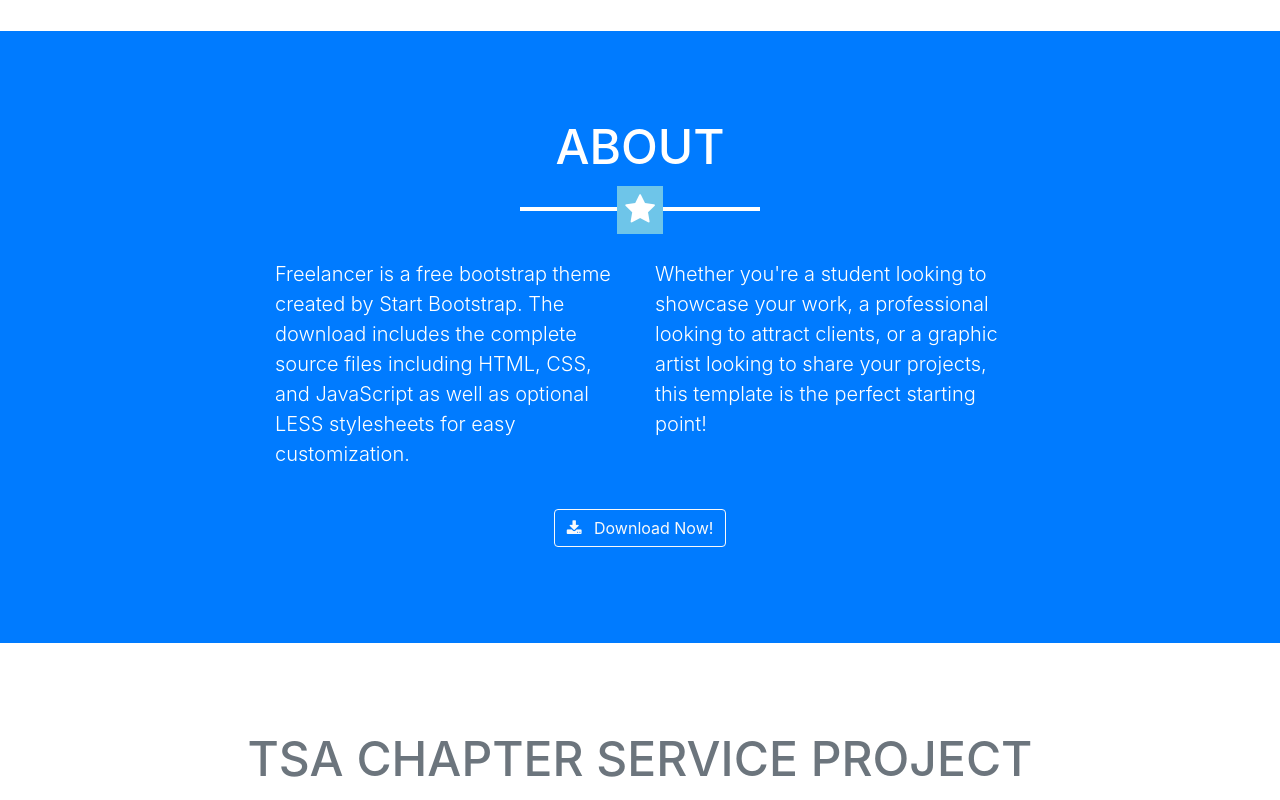
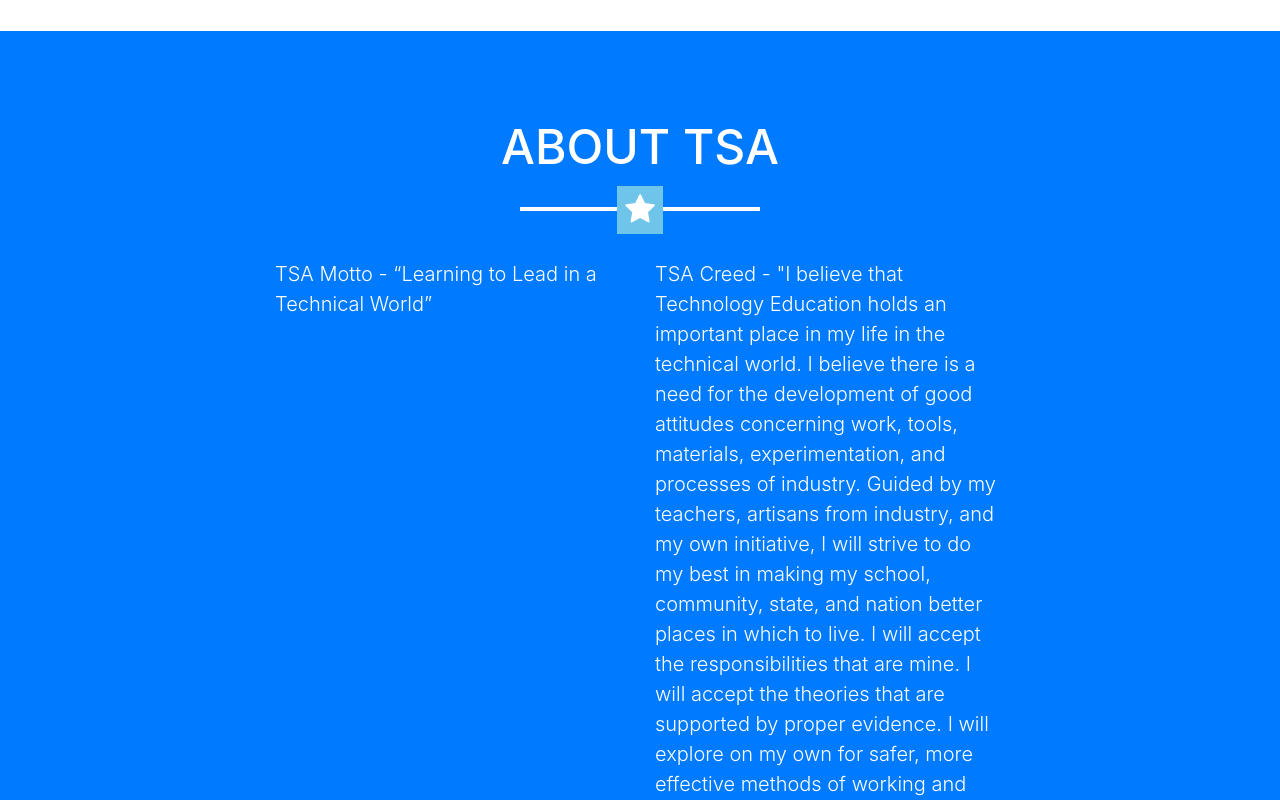
Before and after one commit to KRagula/TSAWebmaster, a website with bundled scripts: page index-tsa.html in a window 1280 px wide. Shown: the part 1720-2520 px from the top of the page. Built offline with nearby package versions, Linux system fonts and the light colour scheme.

Commit message:
Update index-tsa.html

```diff
--- a/index-tsa.html
+++ b/index-tsa.html
@@ -137,14 +137,14 @@
     <!-- About Section -->
     <section class="bg-primary text-white mb-0" id="about">
       <div class="container">
-        <h2 class="text-center text-uppercase text-white">About</h2>
+        <h2 class="text-center text-uppercase text-white">About TSA</h2>
         <hr class="star-light mb-5">
         <div class="row">
           <div class="col-lg-4 ml-auto">
-            <p class="lead">Freelancer is a free bootstrap theme created by Start Bootstrap. The download includes the complete source files including HTML, CSS, and JavaScript as well as optional LESS stylesheets for easy customization.</p>
+            <p class="lead">TSA Motto - “Learning to Lead in a Technical World”</p>
           </div>
           <div class="col-lg-4 mr-auto">
-            <p class="lead">Whether you're a student looking to showcase your work, a professional looking to attract clients, or a graphic artist looking to share your projects, this template is the perfect starting point!</p>
+            <p class="lead">TSA Creed - "I believe that Technology Education holds an important place in my life in the technical world. I believe there is a need for the development of good attitudes concerning work, tools, materials, experimentation, and processes of industry. Guided by my teachers, artisans from industry, and my own initiative, I will strive to do my best in making my school, community, state, and nation better places in which to live. I will accept the responsibilities that are mine. I will accept the theories that are supported by proper evidence. I will explore on my own for safer, more effective methods of working and living. I will strive to develop a cooperative attitude and will exercise tact and respect for other individuals. Through the work of my hands and mind, I will express my ideas to the best of my ability. I will make it my goal to do better each day the task before me, and to be steadfast in my belief in my God, and my fellow Americans."</p>
           </div>
         </div>
         <div class="text-center mt-4">
```
